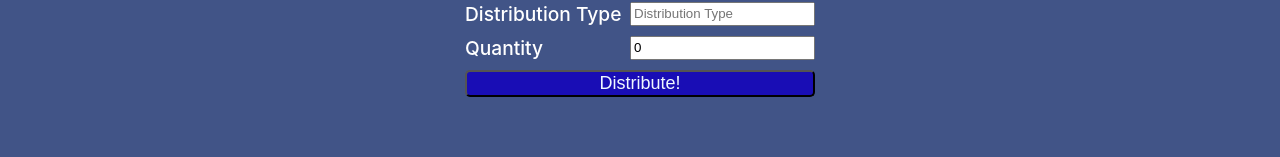
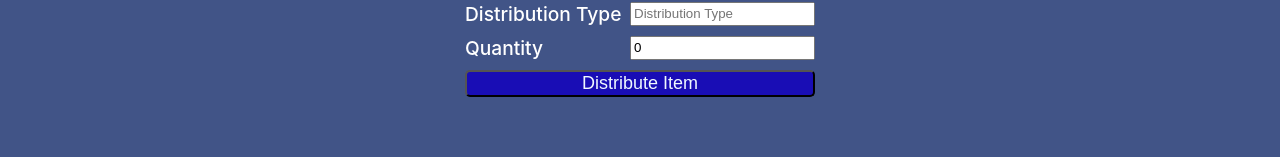
Before and after one commit to Sparky338/Digital-Aid_technical, a React (Create React App) app in the folder digital-aid-seattle/: page /distribution in a window 1280 px wide. Shown: the part 143-300 px from the top of the page. Built offline with nearby package versions, Linux system fonts and the light colour scheme.

Commit message:
adjusted wording on buttons to be more clear

```diff
--- a/digital-aid-seattle/src/components/distribution.js
+++ b/digital-aid-seattle/src/components/distribution.js
@@ -94,7 +94,7 @@ const Distribution = () => {
           </form>
         </div>
         <button className="button distribute-button" onClick={handleSubmit}>
-          Distribute!
+          Distribute Item
         </button>
         <div className="distribution-response">{distributionRes}</div>
       </div>
--- a/digital-aid-seattle/src/components/donation.js
+++ b/digital-aid-seattle/src/components/donation.js
@@ -108,7 +108,7 @@ const Donation = () => {
           </form>
         </div>
         <button className="button donation-button" onClick={handleSubmit}>
-          Donate!
+          Add Donation
         </button>
         <div className="donation-response">{donationRes}</div>
       </div>
```
